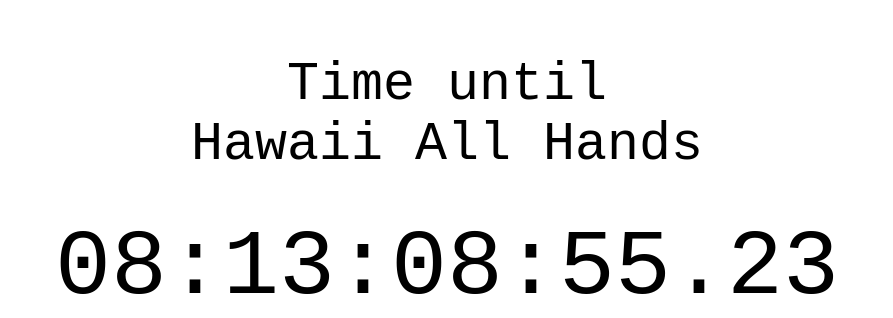
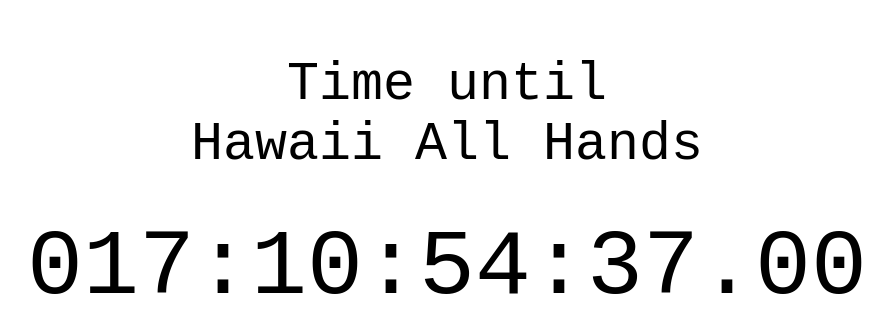
Before and after one commit to msmandyc/Mandymas, a plain HTML site: page index.html in a window 1280 px wide. Shown: the part 158-476 px from the top of the page, without its empty margins (193-1086 px from the left). Drawn offline with Linux system fonts and the light colour scheme.

Commit message:
Update index.html

```diff
--- a/index.html
+++ b/index.html
@@ -59,7 +59,7 @@ function updateCountdown()
 	let hour = ("00" + Math.floor(remaining / 1000 / 60 / 60 % 24)).slice(-2);
 	let day = ("000" + Math.floor(remaining / 1000 / 60 / 60 / 24)).slice(-3);
 
-	countdown.innerHTML = day + ":" + hour + ":" + min + ":" + sec + ;
+	countdown.innerHTML = day + ":" + hour + ":" + min + ":" + sec ;
 
 	window.requestAnimationFrame(updateCountdown);
 }
```
